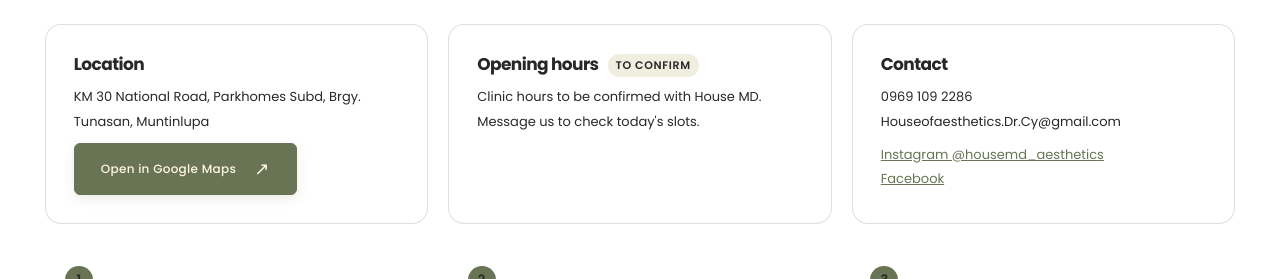
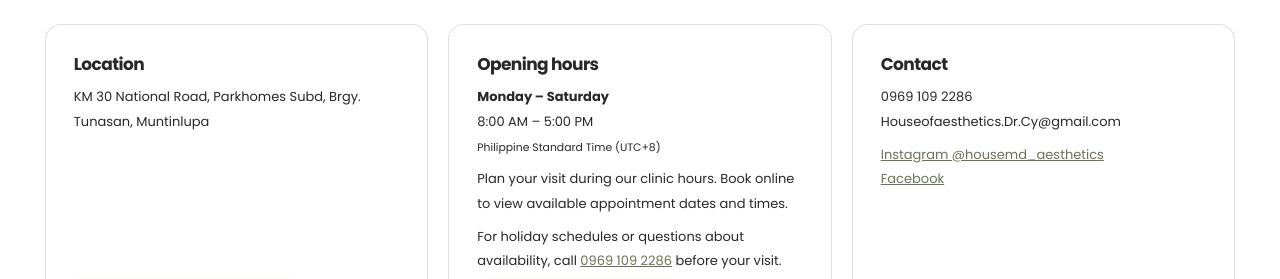
Before and after one commit to vulbmedia-tech/house-md-website, a plain HTML site: page pages/contact.html in a window 1280 px wide. Shown: the part 662-941 px from the top of the page. Drawn offline with Linux system fonts and the light colour scheme.

Commit message:
Added opening hours

```diff
--- a/pages/contact.html
+++ b/pages/contact.html
@@ -39,7 +39,13 @@
       <div class="stack"><span class="eyebrow">Visit House MD</span><h2 class="h2" id="cv-h">We'd love to see you in clinic</h2></div>
       <div class="visit">
         <div><h3>Location</h3><p>KM 30 National Road, Parkhomes Subd, Brgy. Tunasan, Muntinlupa</p><a class="btn btn-primary" style="margin-top:auto;align-self:flex-start" href="https://www.google.com/maps/search/?api=1&amp;query=House+MD+Aesthetics+KM+30+National+Road+Tunasan+Muntinlupa" target="_blank" rel="noopener">Open in Google Maps</a></div>
-        <div><h3>Opening hours <span class="tbc">To confirm</span></h3><p>Clinic hours to be confirmed with House MD. Message us to check today's slots.</p></div>
+        <div>
+          <h3>Opening hours</h3>
+          <p><strong>Monday &ndash; Saturday</strong><br>8:00 AM &ndash; 5:00 PM<br><small>Philippine Standard Time (UTC+8)</small></p>
+          <p>Plan your visit during our clinic hours. Book online to view available appointment dates and times.</p>
+          <p>For holiday schedules or questions about availability, call <a href="tel:+639691092286">0969 109 2286</a> before your visit.</p>
+          <a class="btn btn-primary" style="margin-top:auto;align-self:flex-start" href="booking.html">Book appointment</a>
+        </div>
         <div><h3>Contact</h3><p>0969 109 2286<br>Houseofaesthetics.Dr.Cy@gmail.com</p><p><a href="https://www.instagram.com/housemd_aesthetics/" target="_blank" rel="noopener">Instagram @housemd_aesthetics</a><br><a href="https://www.facebook.com/houseMDaesthetics2023/" target="_blank" rel="noopener">Facebook</a></p></div>
       </div>
       <div class="steps-row">
```
